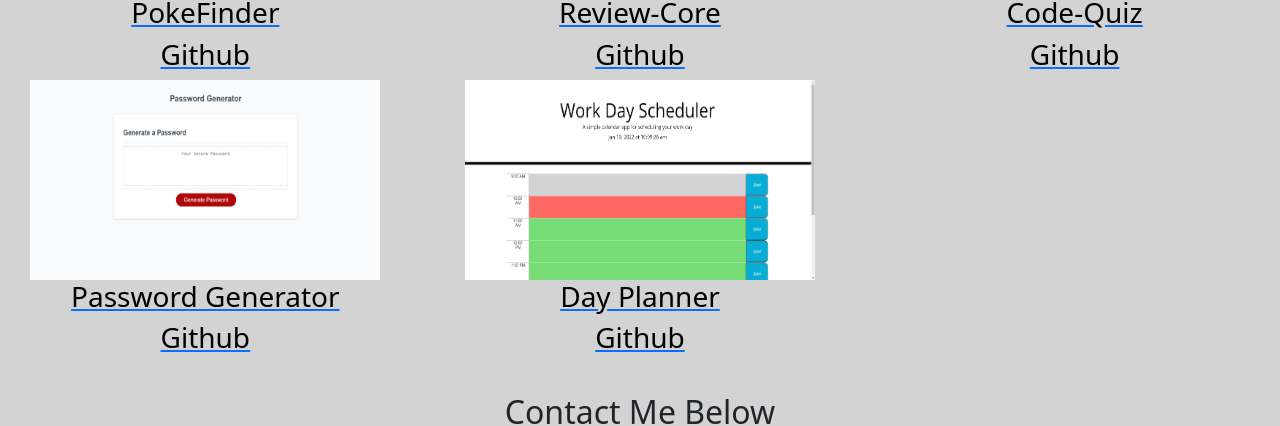
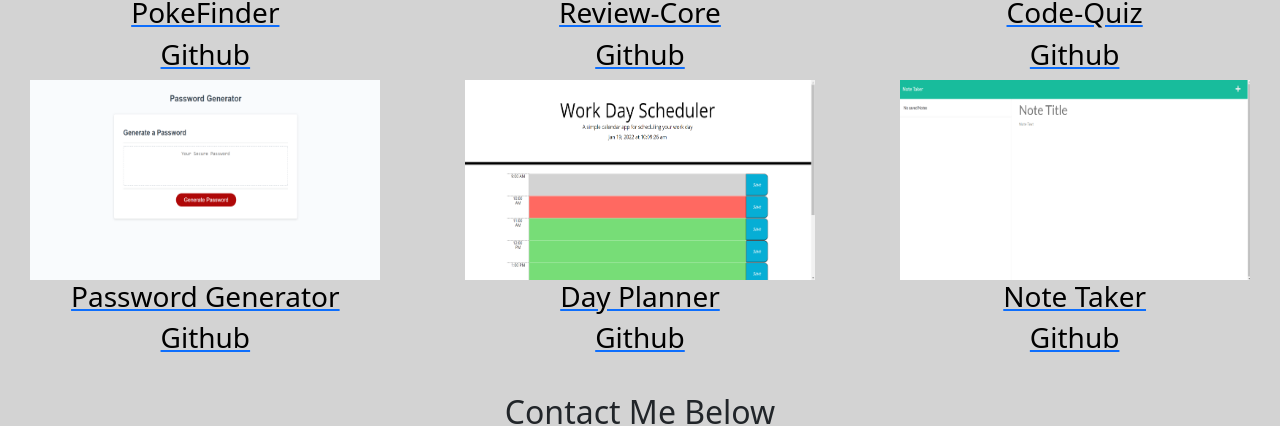
Before and after one commit to Cwishart203/React-Portfolio, a React (Create React App) app: page /Contact in a window 1280 px wide. Shown: the part 1146-1572 px from the top of the page. Built offline with nearby package versions, Linux system fonts and the light colour scheme.

Commit message:
Added links to project pictures

```diff
--- a/src/component/projects/projects.js
+++ b/src/component/projects/projects.js
@@ -5,6 +5,7 @@ import reviewCoreSS from "../../img/reviewCoreSS.png"
 import codeQuizSS from "../../img/codeQuizSS.png"
 import passGenSS from "../../img/passGenSS.png"
 import dayPlannerSS from "../../img/dayPlannerSS.png"
+import noteTakerSS from "../../img/noteTakerSS.png"
 
 function Projects() {
     return (
@@ -12,8 +13,8 @@ function Projects() {
             <h2 className= "page-title">Portfolio</h2>
             <div className="row">
                 <div className= "projects col-md-4">
-                    <img src={pokeFinderSS}/>
                     <a href="https://bchen41.github.io/PokeFinder/">
+                        <img src={pokeFinderSS}/>
                         <h3 class="project-title">
                             PokeFinder
                         </h3>
@@ -25,8 +26,8 @@ function Projects() {
                     </a>
                 </div>
                 <div className= "projects col-md-4">
-                    <img src={reviewCoreSS}/>
                     <a href="https://review-core.herokuapp.com/index.html">
+                        <img src={reviewCoreSS}/>
                         <h3 class="project-title">
                             Review-Core
                         </h3>
@@ -38,8 +39,8 @@ function Projects() {
                     </a>
                 </div>
                 <div className= "projects col-md-4">
-                    <img src={codeQuizSS}/>
                     <a href="https://cwishart203.github.io/Code-Quiz/">
+                        <img src={codeQuizSS}/>
                         <h3 class="project-title">
                             Code-Quiz
                         </h3>
@@ -51,8 +52,8 @@ function Projects() {
                     </a>
                 </div>
                 <div className= "projects col-md-4">
-                    <img src={passGenSS}/>
                     <a href="https://cwishart203.github.io/password-generator/">
+                        <img src={passGenSS}/>
                         <h3 class="project-title">
                             Password Generator
                         </h3>
@@ -64,13 +65,26 @@ function Projects() {
                     </a>
                 </div>
                 <div className= "projects col-md-4">
-                    <img src={dayPlannerSS}/>
-                    <a href="https://cwishart203.github.io/password-generator/">
+                    <a href="https://cwishart203.github.io/Day-Planner/">
+                        <img src={dayPlannerSS}/>
                         <h3 class="project-title">
                             Day Planner
                         </h3>
                     </a>
                     <a href="https://github.com/Cwishart203/Day-Planner">
+                        <h3 class="project-title">
+                            Github
+                        </h3>
+                    </a>
+                </div>
+                <div className= "projects col-md-4">
+                    <a href="https://note-taker-cwish.herokuapp.com/">
+                        <img src={noteTakerSS}/>
+                        <h3 class="project-title">
+                            Note Taker
+                        </h3>
+                    </a>
+                    <a href="https://github.com/Cwishart203/Note-Taker">
                         <h3 class="project-title">
                             Github
                         </h3>
```
Also changed, not shown: src/img/noteTakerSS.png (added).
